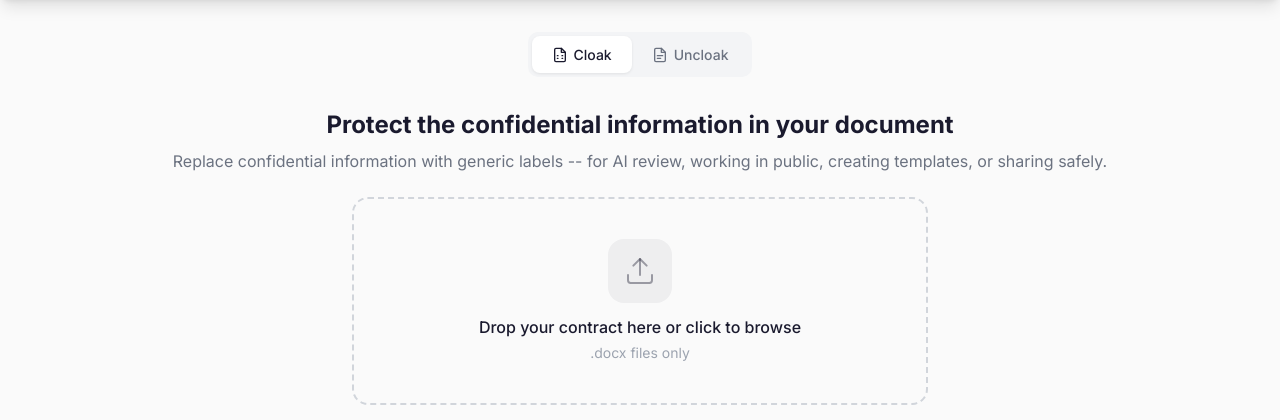
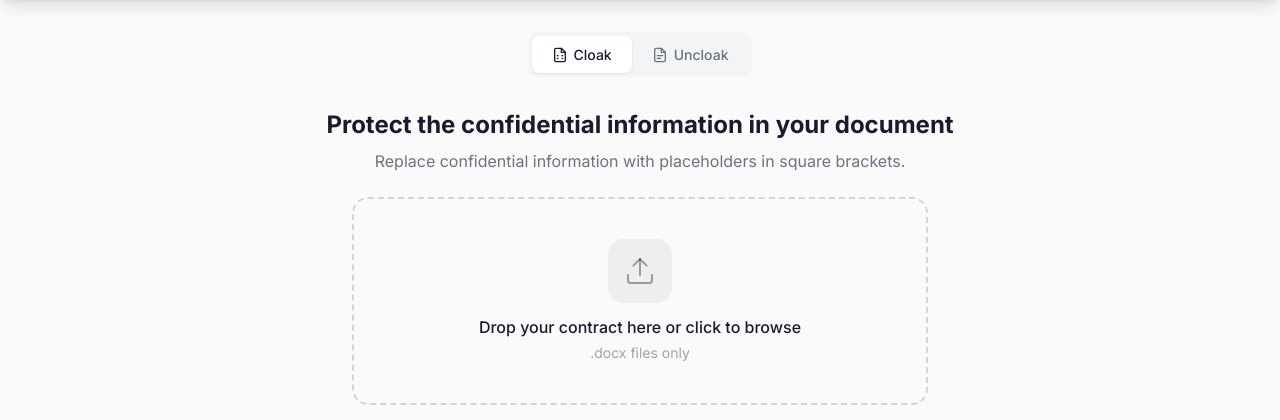
Before and after one commit to dfligor/clientcloak, a FastAPI app: page / in a window 1280 px wide. Shown: the part 64-484 px from the top of the page. Run offline with FastAPI, Linux system fonts and the light colour scheme; some libraries are stand-ins or nearby versions.

Commit message:
Shorten upload screen subheading
https://claude.ai/code/session_01UmZqbkTwcRWogehDvuN9KE

```diff
--- a/src/clientcloak/ui/templates/index.html
+++ b/src/clientcloak/ui/templates/index.html
@@ -45,7 +45,7 @@
         <div x-show="cloakStep === 1" class="step-enter">
             <div class="text-center mb-6">
                 <h1 class="text-2xl font-bold text-navy mb-2">Protect the confidential information in your document</h1>
-                <p class="text-gray-500">Replace confidential information with generic labels -- for AI review, working in public, creating templates, or sharing safely.</p>
+                <p class="text-gray-500">Replace confidential information with placeholders in square brackets.</p>
             </div>
 
             <div class="drop-zone max-w-xl mx-auto p-10"
```
